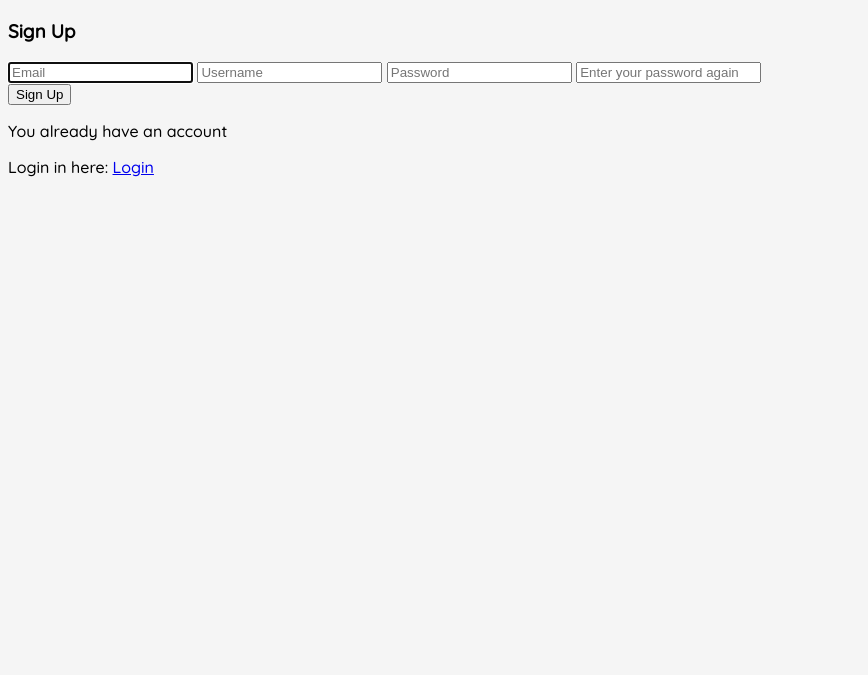
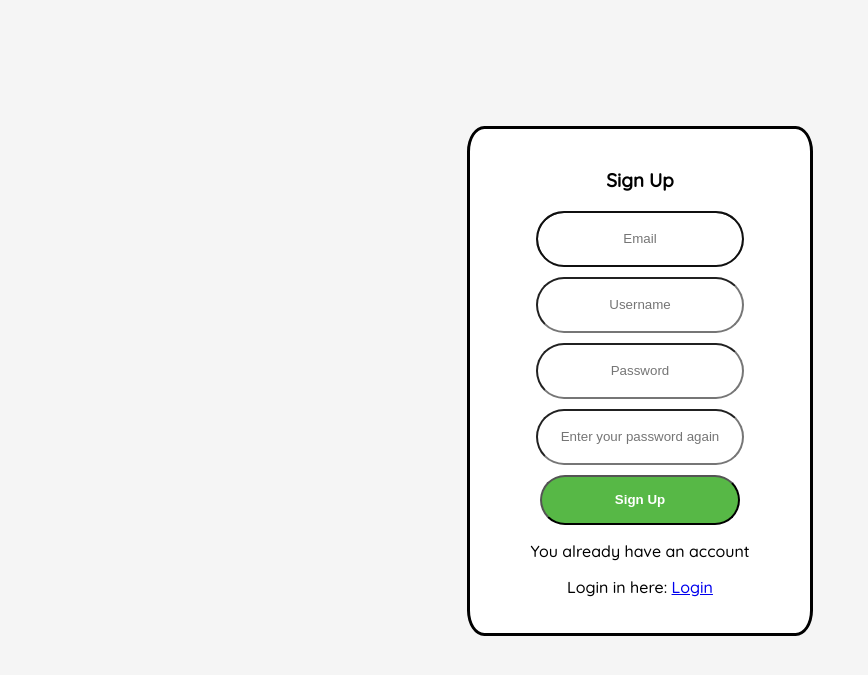
Before and after one commit to kadarkutir/SZFM-Katica-Big, a Flask app: page /signup in a window 1280 px wide. Shown: the top 675 px of the page, without its empty margins (0-868 px from the left). Run offline with Flask 2, Linux system fonts and the light colour scheme.

Commit message:
Update style.css (Login and Signup page design)

```diff
--- a/App/static/style/style.css
+++ b/App/static/style/style.css
@@ -8,3 +8,72 @@ body{
 #mainframe h1{
     text-align: center;
 }
+
+/* General designs end */
+
+/* Login and Signup page design */
+
+div.content_body{
+    margin-left: auto;
+    margin-right: auto;
+    width: 300px;
+    border: 3px solid black;
+    padding: 20px;
+    text-align: center;
+    vertical-align:middle;
+    margin-top: 10%;
+    border-radius: 5%;
+    background-color: white;
+}
+
+#submit{
+    background-color: #57b846;
+    width: 200px;
+    height: 50px;
+    font-weight: bold;
+    border-radius: 100px;
+    color: white;
+}
+
+#submit:hover{
+    background-color: black;
+}
+
+div.content_body input{
+    width: 200px;
+    height: 50px;
+    border-radius: 100px;
+    text-align: center;
+    margin-bottom: 10px;
+}
+
+div.danger{
+    background-color: red;
+    width: 200px;
+    height: 60px;
+    margin-left: auto;
+    margin-right: auto;
+    margin-bottom: 10px;
+    text-align: center;
+    vertical-align: middle;
+    border-radius: 20px;
+    border: 1px solid black;
+    padding: 5px;
+    transition: all 1s;
+}
+
+
+div.danger_signup{
+    background-color: red;
+    width: 200px;
+    height: 50px;
+    margin-left: auto;
+    margin-right: auto;
+    margin-bottom: 10px;
+    text-align: center;
+    border-radius: 20px;
+    border: 1px solid black;
+    padding: 5px;
+}
+
+/* Login and Signup page design end */
```
